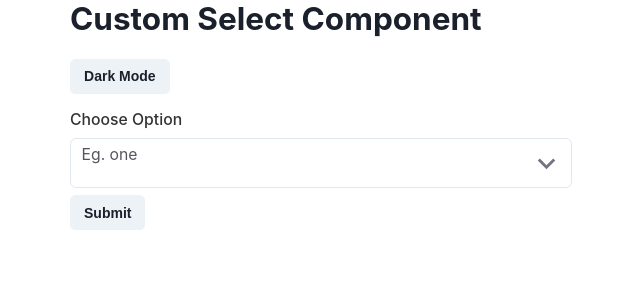
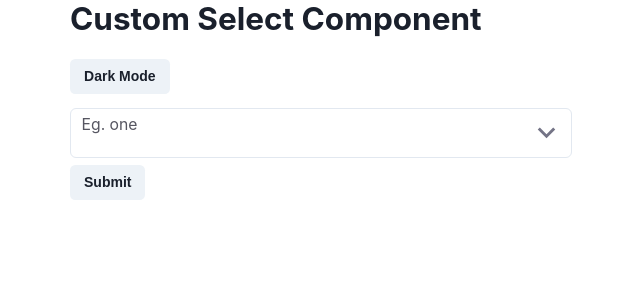
Before and after one commit to Tolu-Mals/genki-custom-select, a React (Create React App) app: page / in a window 1280 px wide. Shown: the top 300 px of the page, without its empty margins (319-959 px from the left). Built offline with nearby package versions, Linux system fonts and the light colour scheme.

Commit message:
feat: configure hideLabel

```diff
--- a/src/App.tsx
+++ b/src/App.tsx
@@ -10,7 +10,7 @@ function App() {
         <Button onClick={toggleColorMode} mb={4}>Dark Mode</Button>
 
         <form method="POST" action="https://formsubmit.co/{email}">
-          <Select size="lg" placeholder="Eg. one" label="Choose Option" name="numberOption" >
+          <Select size="lg" placeholder="Eg. one" label="Choose Option" name="numberOption" hideLabel >
             <Option value="1">one</Option>
             <Option value="2">two</Option>
             <Option value="6">six</Option>
--- a/src/Select/index.tsx
+++ b/src/Select/index.tsx
@@ -214,7 +214,7 @@ const handleClickAway = (e: any) => {
 
   return (
     <Box ref={clickAwayRef} pos="relative">
-      { label ? <chakra.label __css={styles.label}>{ label }</chakra.label>:<chakra.label __css={styles.label} hidden htmlFor={selectId}>{props.placeholder}</chakra.label> }
+      { label ? <chakra.label __css={styles.label} hidden={hideLabel ? true:false}>{ label }</chakra.label>:<chakra.label __css={styles.label} hidden htmlFor={selectId}>{props.placeholder}</chakra.label> }
 
       <SelectButton
       {...buttonProps}
```
